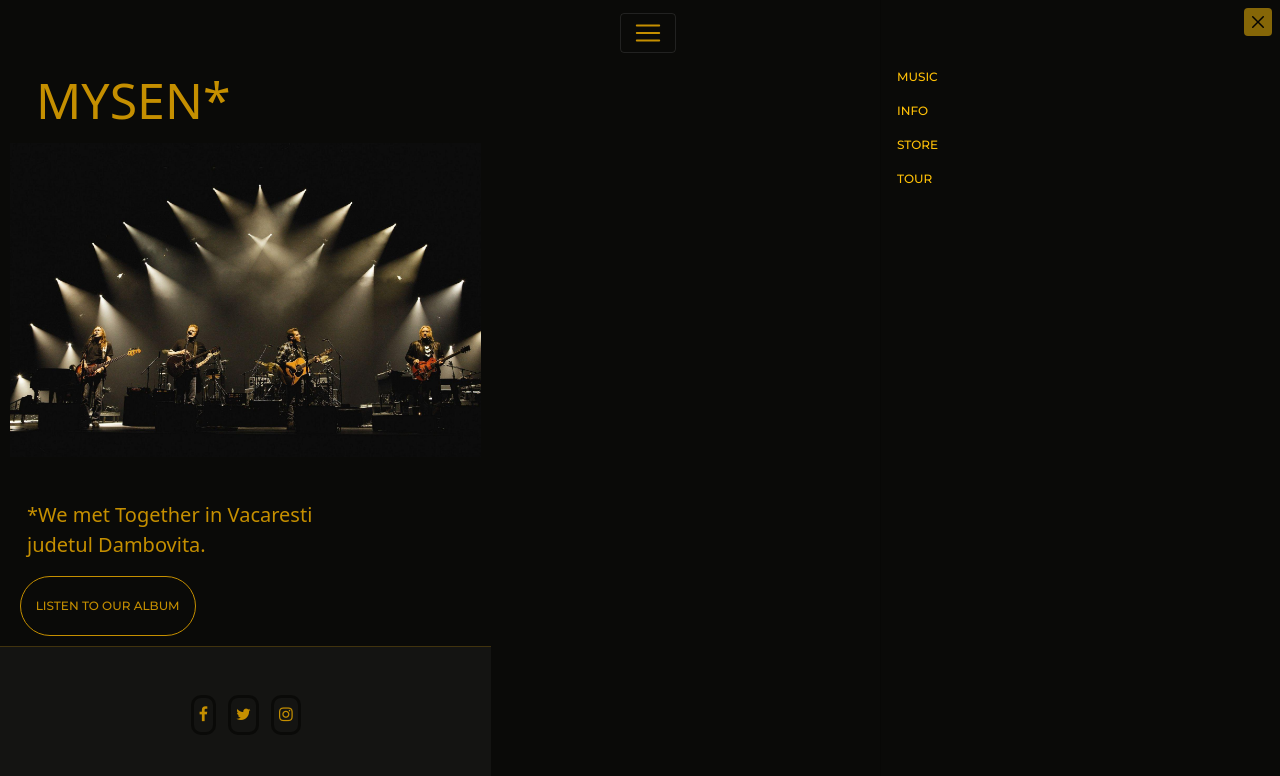
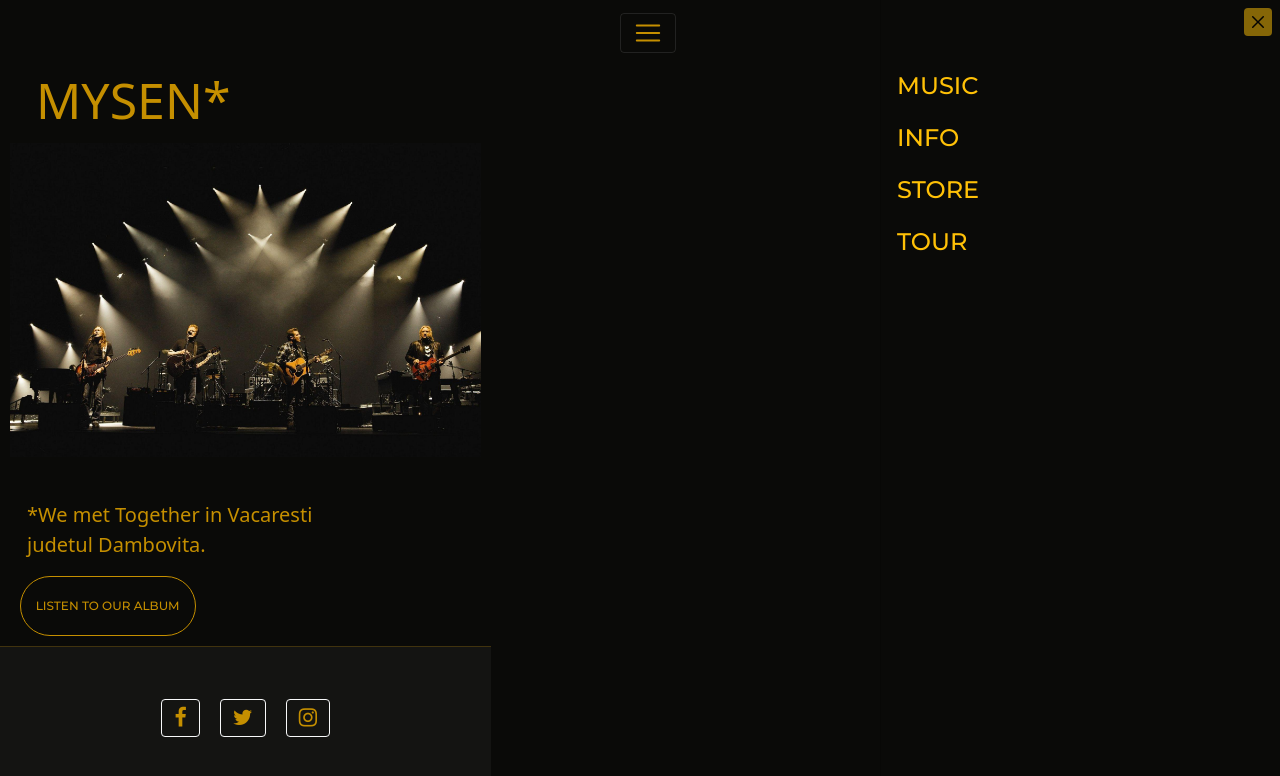
Before and after one commit to Raares2005/Site-Banda, a plain HTML site: page index.html in a window 1280 px wide. Both pictures are taken after a click on the button 1240 px from the left and 33 px from the top of the page. Drawn offline with nearby package versions, Linux system fonts and the light colour scheme.

Commit message:
Update index.html

```diff
--- a/index.html
+++ b/index.html
@@ -27,16 +27,16 @@
           <div class="offcanvas-body">
             <ul class="navbar-nav justify-content-end flex-grow-1 pe-3">
               <li class="nav-item">
-                <a class="nav-link active text-warning" aria-current="page" href="#">MUSIC</a>
+                <a class="nav-link active text-warning fa-2x" aria-current="page" href="#">MUSIC</a>
               </li>
               <li class="nav-item">
-                <a class="nav-link active text-warning" aria-current="page" href="#">INFO</a>
+                <a class="nav-link active text-warning fa-2x" aria-current="page" href="#">INFO</a>
               </li>
               <li class="nav-item">
-                <a class="nav-link active text-warning" aria-current="page" href="#">STORE</a>
+                <a class="nav-link active text-warning fa-2x" aria-current="page" href="#">STORE</a>
               </li>
               <li class="nav-item">
-                <a class="nav-link active text-warning" aria-current="page" href="#">TOUR</a>
+                <a class="nav-link active text-warning fa-2x" aria-current="page" href="#">TOUR</a>
               </li>
             </ul>
           </div>
@@ -76,18 +76,18 @@
       <!-- Grid container -->
       <div class="container p-4 pb-0">
         <!-- Section: Social media -->
-        <section class="mb">
+        <section class="mb-4">
           <!-- Facebook -->
-          <a class="btn btn-outline-light btn-floating m-1" href="#!" role="button"
-            ><i class="fa fa-facebook-f"></i
+          <a class="btn btn-outline-light btn-floating m-2" href="#!" role="button"
+            ><i class="fa fa-facebook-f fa-lg"></i
           ></a>
           <!-- Twitter -->
-          <a class="btn btn-outline-light btn-floating m-1" href="#!" role="button"
-            ><i class="fa fa-twitter"></i
+          <a class="btn btn-outline-light btn-floating m-2" href="#!" role="button"
+            ><i class="fa fa-twitter fa-lg"></i
           ></a>
           <!-- Instagram -->
-          <a class="btn btn-outline-light btn-floating m-1" href="#!" role="button"
-            ><i class="fa fa-instagram"></i
+          <a class="btn btn-outline-light btn-floating m-2" href="#!" role="button"
+            ><i class="fa fa-instagram fa-lg"></i
           ></a>
         </section>
         <!-- Section: Social media -->
@@ -96,7 +96,7 @@
 
       <!-- Copyright -->
       <div class="text-center p-3">
-        &copy; 2022 Copyright
+        &copy; 2022 Copyright MYSEN
       </div>
       <!-- Copyright -->
     </footer>
```
